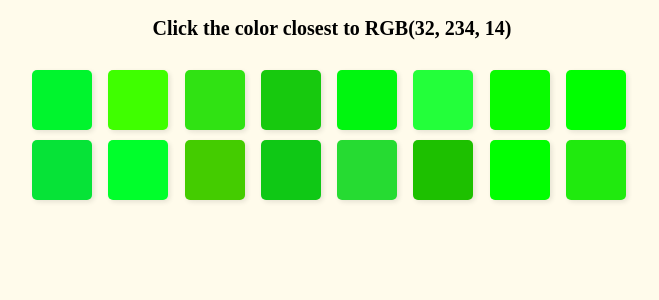
After one commit to T1M3210/p05, a Flask app: page /color-trap in a window 1280 px wide. The commit adds this page. Shown: the top 300 px of the page, without its empty margins (308-967 px from the left). Run offline with Flask 3, Linux system fonts and the light colour scheme; parts of the project's set-up code (start-up, migrations or seed data) failed here and were passed over.

Commit message:
color game

```diff
--- a/app/__init__.py
+++ b/app/__init__.py
@@ -57,6 +57,10 @@ def game():
 def story():
     return render_template("story.html")
 
+@app.route("/color-trap")
+def color_trap():
+    return render_template("color_trap.html")
+
 
 if __name__ == '__main__':
     app.run(debug = True)
--- a/app/static/css/style.css
+++ b/app/static/css/style.css
@@ -72,3 +72,25 @@ div[id=rule]:hover {
 h3[id=rule-title] {
     padding: 2%;
 }
+
+#color-grid {
+  display: grid;
+  grid-template-columns: repeat(auto-fill, minmax(60px, 1fr));
+  gap: 10px;
+  max-width: 600px;
+  margin: 30px auto;
+}
+
+.color-square {
+  width: 60px;
+  height: 60px;
+  cursor: pointer;
+  border-radius: 5px;
+  box-shadow: 2px 2px 5px rgba(0,0,0,0.1);
+}
+
+#color-instruction {
+  text-align: center;
+  font-size: 20px;
+  margin-bottom: 20px;
+}
--- /dev/null
+++ b/app/static/js/color_trap.js
@@ -0,0 +1,73 @@
+const colorGrid = document.getElementById("color-grid");
+const colorInstruction = document.getElementById("color-instruction");
+
+let correctIndex = -1;
+let guessCount = 0;
+
+function generateRandomColor() {
+  const r = Math.floor(Math.random() * 256);
+  const g = Math.floor(Math.random() * 256);
+  const b = Math.floor(Math.random() * 256);
+  return [r, g, b];
+}
+
+function generateColorGame() {
+  colorGrid.innerHTML = "";
+  guessCount = 0;
+
+  const [targetR, targetG, targetB] = generateRandomColor();
+  colorInstruction.textContent = `Click the color closest to RGB(${targetR}, ${targetG}, ${targetB})`;
+
+  correctIndex = Math.floor(Math.random() * 16);
+
+  for (let i = 0; i < 16; i++) {
+    let r = targetR + Math.floor(Math.random() * 100) - 50;
+    let g = targetG + Math.floor(Math.random() * 100) - 50;
+    let b = targetB + Math.floor(Math.random() * 100) - 50;
+
+    // Clamp values to 0-255
+    r = Math.max(0, Math.min(255, r));
+    g = Math.max(0, Math.min(255, g));
+    b = Math.max(0, Math.min(255, b));
+
+    if (i === correctIndex) {
+      r = targetR;
+      g = targetG;
+      b = targetB;
+    }
+
+    const square = document.createElement("div");
+    square.className = "color-square";
+    square.style.backgroundColor = `rgb(${r}, ${g}, ${b})`;
+    square.dataset.index = i;
+
+    square.addEventListener("click", handleGuess);
+
+    colorGrid.appendChild(square);
+  }
+}
+
+function handleGuess(event) {
+  const clickedIndex = parseInt(event.target.dataset.index);
+
+  if (clickedIndex === correctIndex) {
+    Array.from(colorGrid.children)[correctIndex].style.outline = "4px solid green";
+
+    setTimeout(() => {
+      window.location.href = "/story2.html";
+    }, 1500);
+  } else {
+    guessCount++;
+    if (guessCount < 3) {
+      alert(`Wrong! You have ${3 - guessCount} guesses left.`);
+    } else {
+      Array.from(colorGrid.children)[correctIndex].style.outline = "4px solid green";
+
+      setTimeout(() => {
+        generateColorGame();
+      }, 2500);
+    }
+  }
+}
+
+window.onload = generateColorGame;
--- /dev/null
+++ b/app/templates/color_trap.html
@@ -0,0 +1,13 @@
+<!DOCTYPE html>
+<html lang="en">
+<head>
+    <meta charset="UTF-8">
+    <title>Color Match Game</title>
+    <link rel="stylesheet" href="{{ url_for('static', filename='css/style.css') }}">
+</head>
+<body>
+    <h2 id="color-instruction"></h2>
+    <div id="color-grid"></div>
+    <script src="{{ url_for('static', filename='js/color_trap.js') }}"></script>
+</body>
+</html>
--- a/app/templates/story.html
+++ b/app/templates/story.html
@@ -4,8 +4,8 @@
 <head>
   <meta charset="UTF-8">
   <title>Story Room</title>
-  <link rel="stylesheet" href="{{ url_for('static', filename='style.css') }}">
-  <script defer src="{{ url_for('static', filename='story.js') }}"></script>
+  <link rel="stylesheet" href="{{ url_for('static', filename='css/style.css') }}">
+  <script defer src="{{ url_for('static', filename='js/story.js') }}"></script>
   <link href="https://cdn.jsdelivr.net/npm/bootstrap@5.3.0/dist/css/bootstrap.min.css" rel="stylesheet">
 </head>
 <body>
```
